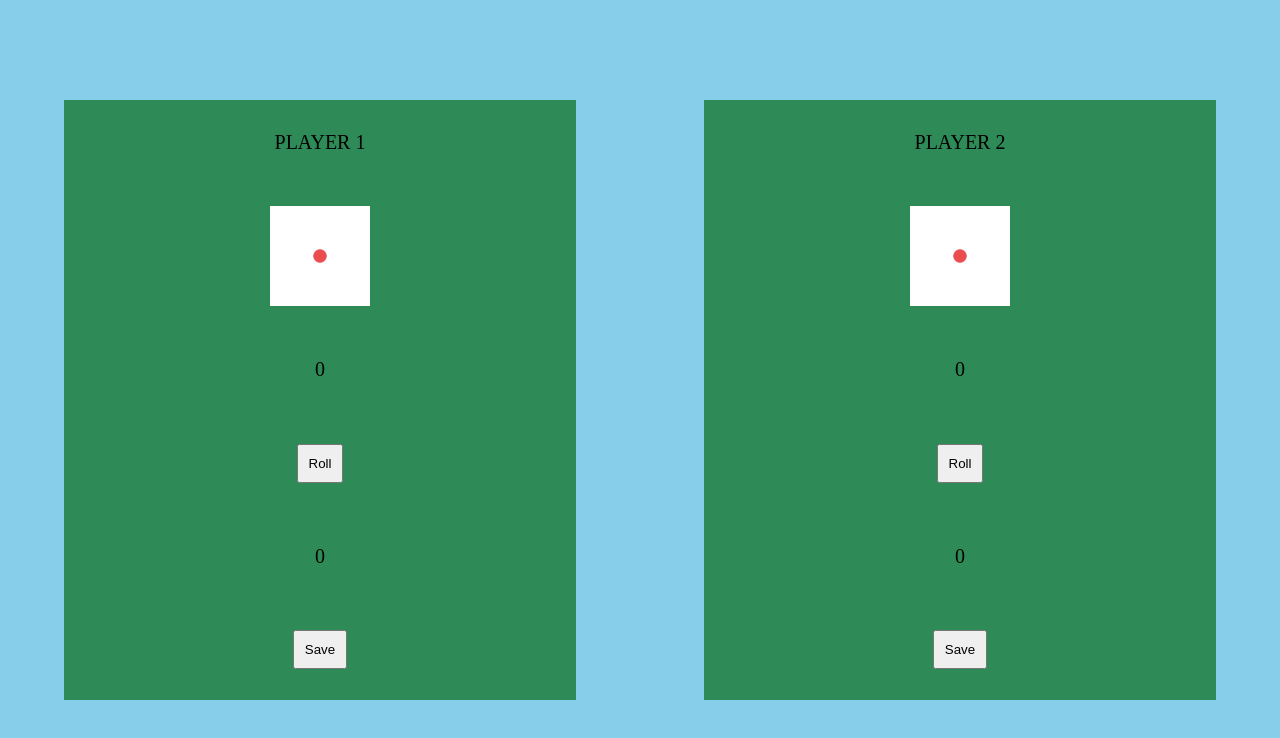
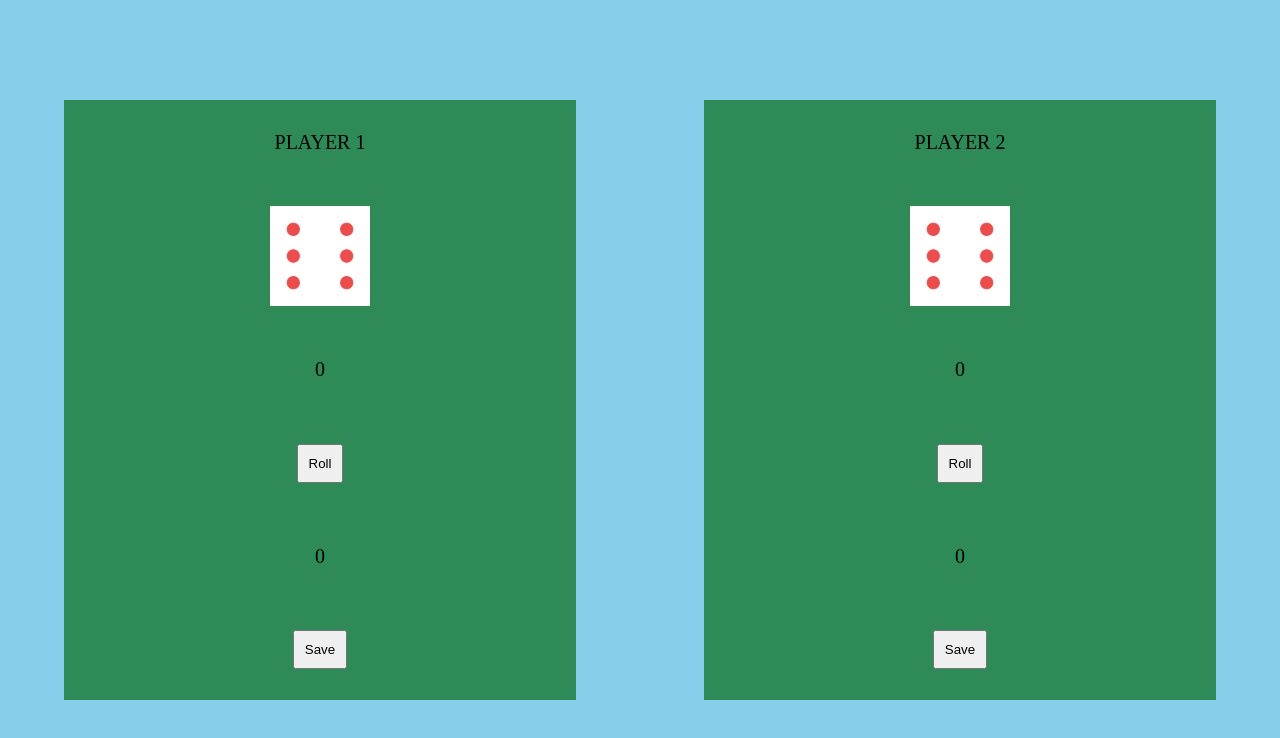
Before and after one commit to miriyan254/pig-die-game, a React (Vite) app: page / in a window 1280 px wide. Shown: the top 738 px of the page. Built offline with nearby package versions, Linux system fonts and the light colour scheme.

Commit message:
Update DieImg.jsx

```diff
--- a/src/components/DieImg.jsx
+++ b/src/components/DieImg.jsx
@@ -1,7 +1,25 @@
 import One from '../assets/dice-1.png';
+import Two from '../assets/dice-2.png';
+import Three from '../assets/dice-3.png';
+import Four from '../assets/dice-4.png';
+import Five from '../assets/dice-5.png';
+import Six from '../assets/dice-6.png';
 
-function DieImg(){
-    return <img src={One} />;
+function DieImg({diePoints}){
+
+    return (
+		<>
+			{
+				diePoints === 1 ? <img src={One} /> :
+				diePoints === 2 ? <img src={Two} /> :
+				diePoints === 3 ? <img src={Three} /> :
+				diePoints === 4 ? <img src={Four} /> :
+				diePoints === 5 ? <img src={Five} /> :
+				<img src={Six} />
+			}
+		</>
+
+	);
 }
 
 export default DieImg;
```
